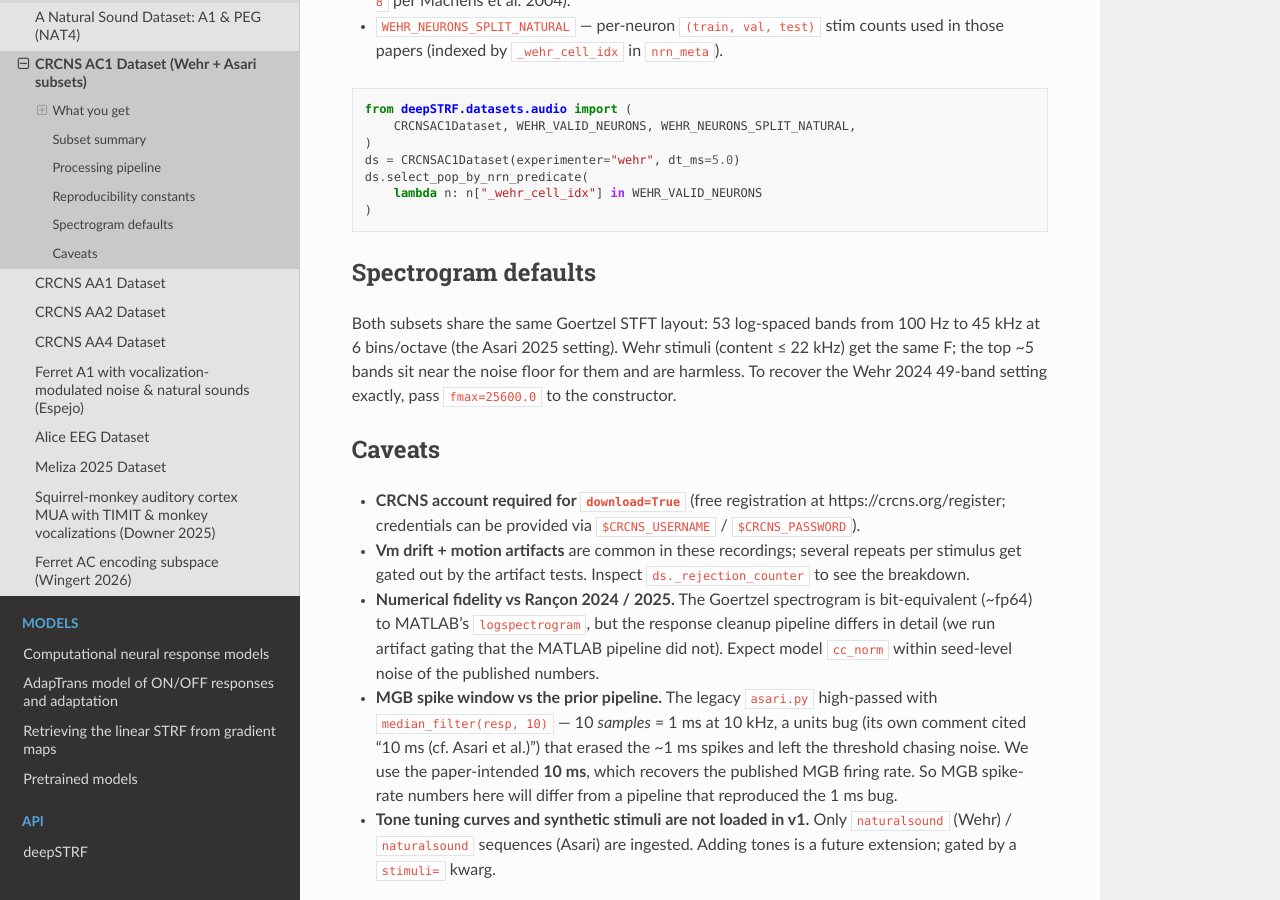
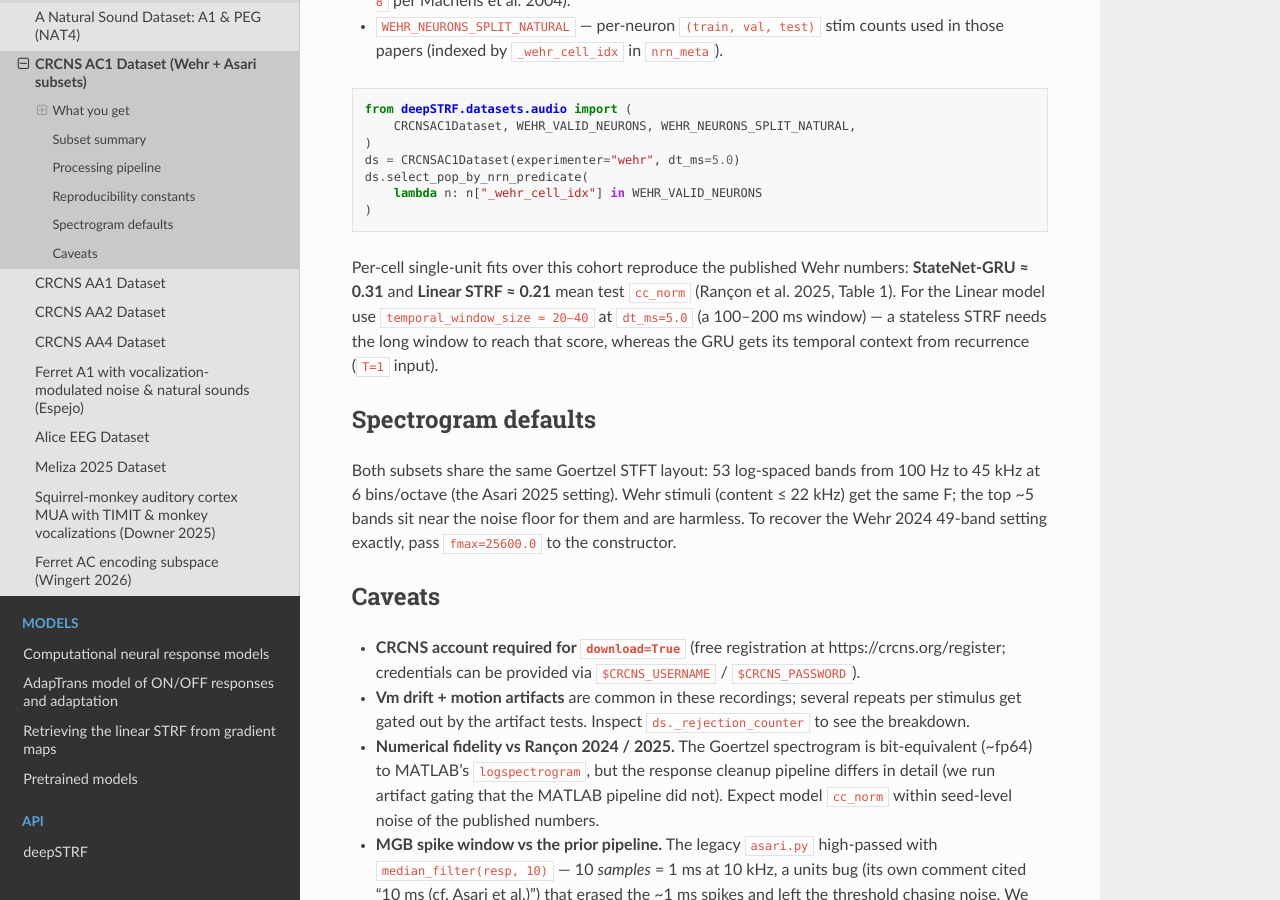
Before and after one commit to urancon/deepSTRF, a Sphinx documentation site: the page built from docs/_source/md/README_CRCNS_AC1.md, in a window 1280 px wide and 900 px high, scrolled down 2690 px. Built offline with Sphinx 7.4.7 and the Read the Docs theme 3.1.0, drawn with Linux system fonts in a browser that asks for light colours; pages that are not in the unit, such as notebooks, are missing from menus.

Commit message:
docs(crcns_ac1): note Linear needs a ~100-200 ms window on Wehr
Benchmark on the published Wehr cohort: StateNet-GRU reaches mean test
cc_norm ~0.31 and Linear ~0.21 (Rançon 2025 Table 1). The Linear figure
only holds with temporal_window_size ~20-40 at dt_ms=5.0 (a stateless
STRF needs the long window); the GRU gets temporal context from
recurrence. Documented in the dataset card + notebook so users don't
default to too short a window.

Co-Authored-By: Claude Opus 4.7 (1M context) <noreply@anthropic.com>

````diff
--- a/docs/_source/md/README_CRCNS_AC1.md
+++ b/docs/_source/md/README_CRCNS_AC1.md
@@ -136,6 +136,13 @@ ds.select_pop_by_nrn_predicate(
 )
 ```
 
+Per-cell single-unit fits over this cohort reproduce the published Wehr
+numbers: **StateNet-GRU ≈ 0.31** and **Linear STRF ≈ 0.21** mean test
+``cc_norm`` (Rançon et al. 2025, Table 1). For the Linear model use
+``temporal_window_size ≈ 20–40`` at ``dt_ms=5.0`` (a 100–200 ms window) —
+a stateless STRF needs the long window to reach that score, whereas the
+GRU gets its temporal context from recurrence (``T=1`` input).
+
 ## Spectrogram defaults
 
 Both subsets share the same Goertzel STFT layout: 53 log-spaced bands
````
Also changed, not shown: 1 other file.
